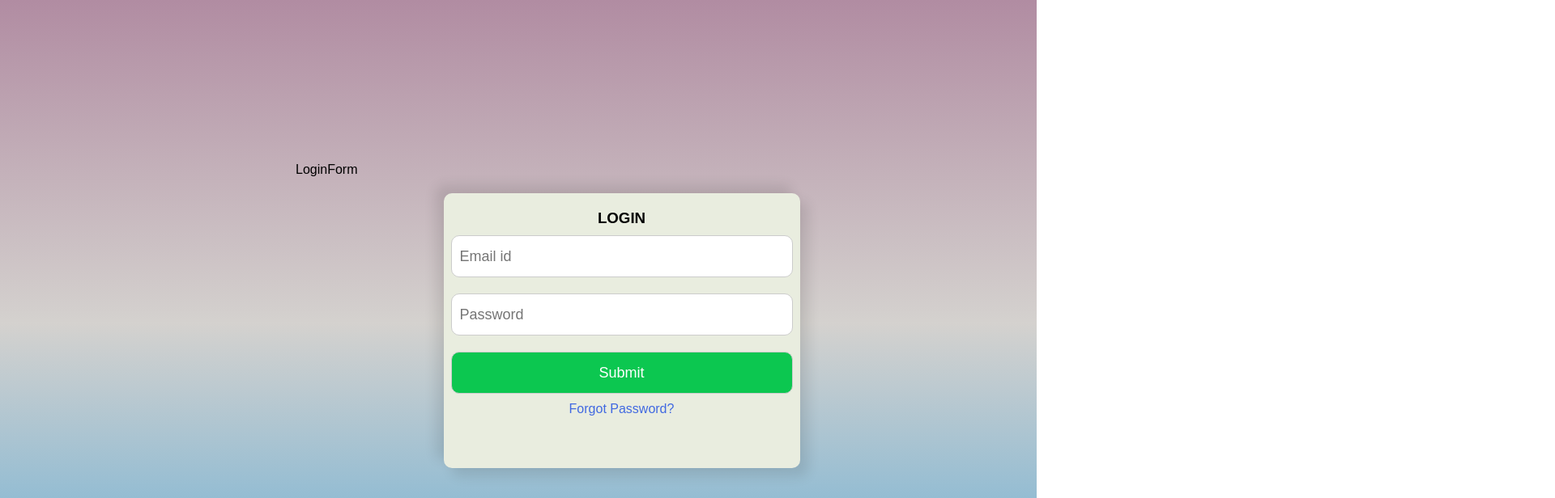
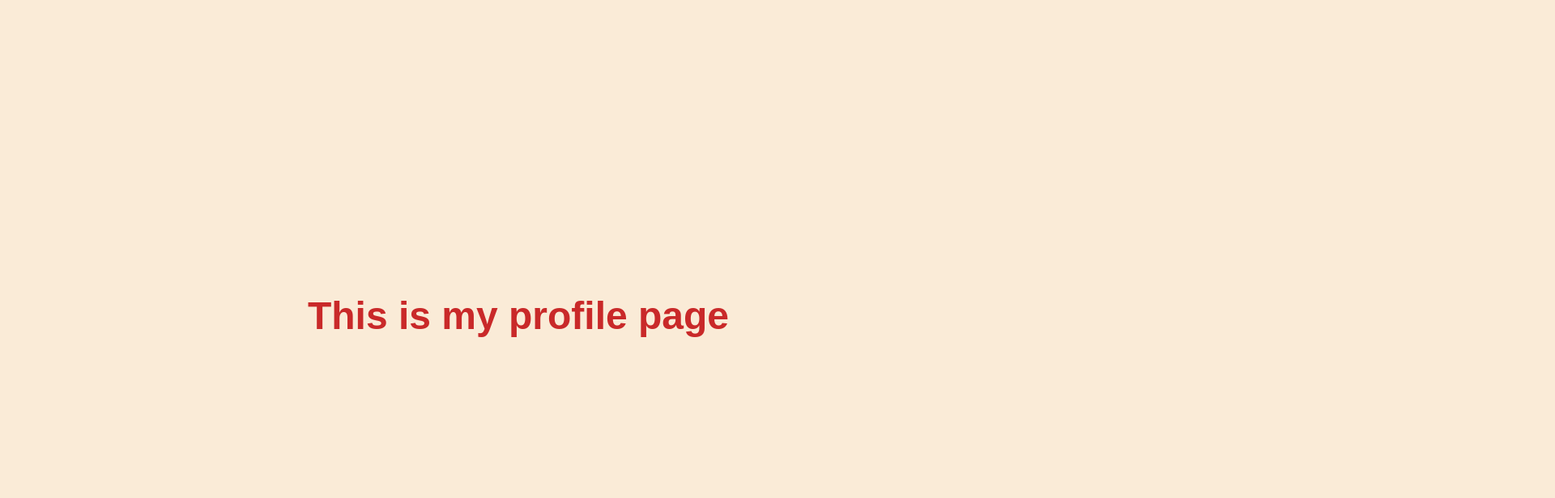
Before and after one commit to thulasiprasad-4/Thoughtminds, a React (Create React App) app in the folder my-app/: page /profile in a window 1280 px wide. Shown: the top 616 px of the page at 81% size, 1920 px wide, since content can reach past the window. Built offline with nearby package versions, Linux system fonts and the light colour scheme.

Commit message:
1.created a profile page 2.add css for profile page

```diff
--- a/my-app/package.json
+++ b/my-app/package.json
@@ -9,6 +9,7 @@
     "@testing-library/user-event": "^13.5.0",
     "react": "^19.1.0",
     "react-dom": "^19.1.0",
+    "react-router-dom": "^7.6.3",
     "react-scripts": "5.0.1",
     "web-vitals": "^2.1.4"
   },
--- a/my-app/src/App.css
+++ b/my-app/src/App.css
@@ -105,3 +105,26 @@ p {
   text-align: left;
   padding-left: 10px;
 }
+
+.profile-container {
+  display: flex;
+  flex-direction: row;
+  align-items: center;
+  justify-content: center;
+  height: 100vh;
+  width: 500vh;
+  background-color: antiquewhite;
+  color: rgb(201, 41, 41);
+  font-family: Arial, sans-serif;
+  text-align: center;
+}
+
+.profile-container h1 {
+  font-size: 48px;
+  margin-bottom: 20px;
+}
+
+.profile-container p {
+  font-size: 24px;
+  color: white;
+}
--- a/my-app/src/App.js
+++ b/my-app/src/App.js
@@ -1,16 +1,19 @@
+
 import React from 'react';
+import { BrowserRouter as Router, Routes, Route } from 'react-router-dom';
 import './App.css';
 import LoginForm from './components/LoginForm';
+import Profile from './components/profile';
 
 function App() {
-
-
- return(
-  <div>LoginForm
-    <LoginForm/>
-  </div>
- )
-
+  return (
+    <Router>
+      <Routes>
+        <Route path="/" element={<LoginForm />} />
+        <Route path="/profile" element={<Profile />} />
+      </Routes>
+    </Router>
+  );
 }
 
 export default App;
--- a/my-app/src/components/LoginForm.jsx
+++ b/my-app/src/components/LoginForm.jsx
@@ -1,10 +1,13 @@
+// src/components/LoginForm.jsx
 import React, { useState } from 'react';
+import { useNavigate } from 'react-router-dom';
 
 function LoginForm() {
   const [email, setEmail] = useState('');
   const [password, setPassword] = useState('');
   const [emailError, setEmailError] = useState('');
   const [passwordError, setPasswordError] = useState('');
+  const navigate = useNavigate();
 
   const validateEmail = (email) => {
     const gmailRegex = /^[a-z0-9](\.?[a-z0-9]){5,}@gmail\.com$/;
@@ -34,7 +37,7 @@ function LoginForm() {
     const isEmailValid = validateEmail(email);
     const isPasswordValid = validatePassword(password);
     if (isEmailValid && isPasswordValid) {
-      alert('Form submitted successfully!');
+      navigate('/profile');
     }
   };
 
@@ -74,4 +77,4 @@ function LoginForm() {
   );
 }
 
-export default LoginForm;
+export default LoginForm;
--- /dev/null
+++ b/my-app/src/components/profile.jsx
@@ -0,0 +1,12 @@
+import React from 'react';
+
+function Profile() {
+  return (
+    <div className="profile-container">
+      <h1>This is my profile page</h1>
+
+    </div>
+  );
+}
+
+export default Profile;
--- /dev/null
+++ b/package.json
@@ -0,0 +1,5 @@
+{
+  "dependencies": {
+    "react-router-dom": "^7.6.3"
+  }
+}
```
Also changed, not shown: 2 other files (tests, documents, lock files or other folders).
